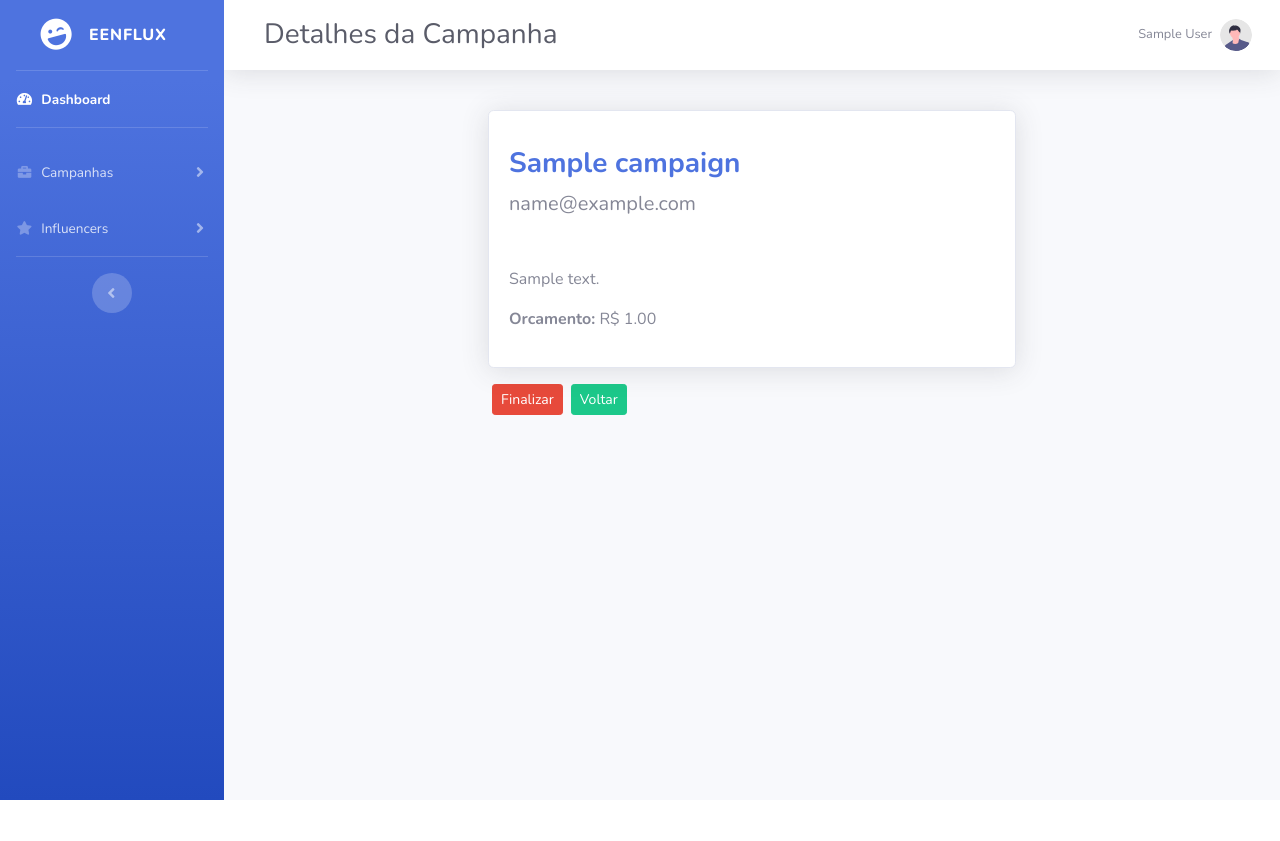
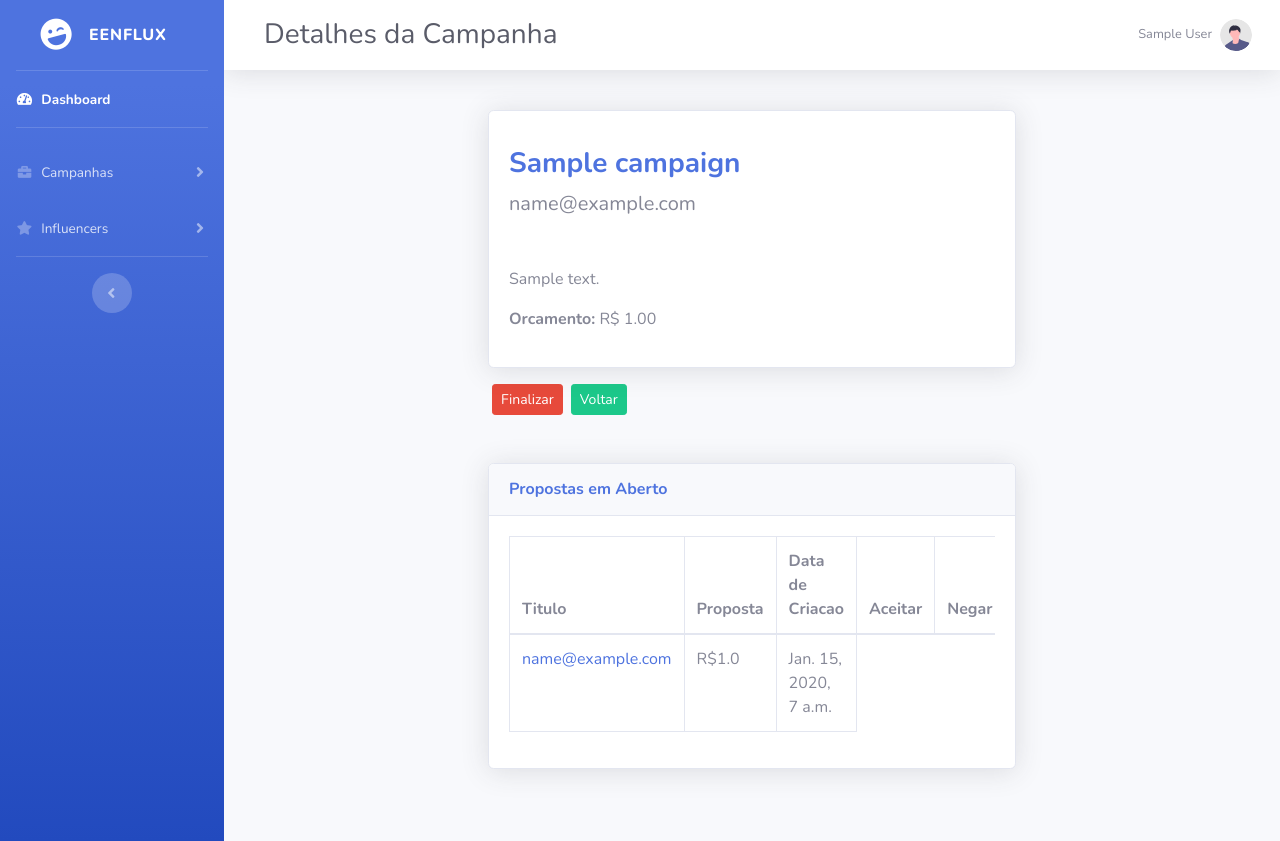
Before and after one commit to erichamers/eenflux, a Django app: page /campaigns/campaigndetails/1 in a window 1280 px wide. Before the commit the page ends 800 px from the top, so only its background shows below. Run offline with Django 3.2, Linux system fonts and the light colour scheme; a user stored in the database is signed in; tables that the repository leaves empty hold one stand-in row (values such as "Sample post"); some libraries are stand-ins or nearby versions.

Commit message:
added stuff

```diff
--- a/src/campaigns/templates/campaigns/campaign_details.html
+++ b/src/campaigns/templates/campaigns/campaign_details.html
@@ -38,6 +38,43 @@
       <a href="javascript:history.back()" class="btn btn-sm btn-success mx-1">Voltar</a>
     </div>
 
+
+    {% if campaign.business == user.business %}
+
+      <div class="card shadow mb-4">
+
+        <div class="card-header py-3">
+            <h6 class="m-0 font-weight-bold text-primary">Propostas em Aberto</h6>
+        </div>
+
+        <div class="card-body">
+          <div class="table-responsive">
+            <table class="table table-bordered" id="dataTable" width="100%" cellspacing="0">
+              <thead>
+                <tr>
+                  <th>Titulo</th>
+                  <th>Proposta</th>
+                  <th>Data de Criacao</th>
+                  <th>Aceitar</th>
+                  <th>Negar</th>
+                </tr>
+              </thead>
+              <tbody>
+                {% for application in applications %}
+                  <tr>
+                    <td><a href="/" class="no-decoration-link">{{ application.influencer }}</a></td>
+                    <td>R${{ application.offer }}</td>
+                    <td>{{ application.created_at }}</td>
+                  </tr>
+                {% endfor %}
+              </tbody>
+            </table>
+          </div>
+        </div>
+      </div>
+
+    {% endif %}
+
   </div>
 
   {% include 'businesses/finish-modal.html' %}
--- a/src/campaigns/views.py
+++ b/src/campaigns/views.py
@@ -12,6 +12,11 @@ class CampaignDetailsView(LoginRequiredMixin, UpdateView):
     template_name = 'campaigns/campaign_details.html'
     fields = ('ongoing',)
     model = Campaign
+
+    def get_context_data(self, **kwargs):
+        context = super().get_context_data(**kwargs)
+        context['applications'] = Application.objects.filter(campaign_id=context.get('campaign').id)
+        return context
 
     def get_success_url(self):
         return reverse('website:index')
```
